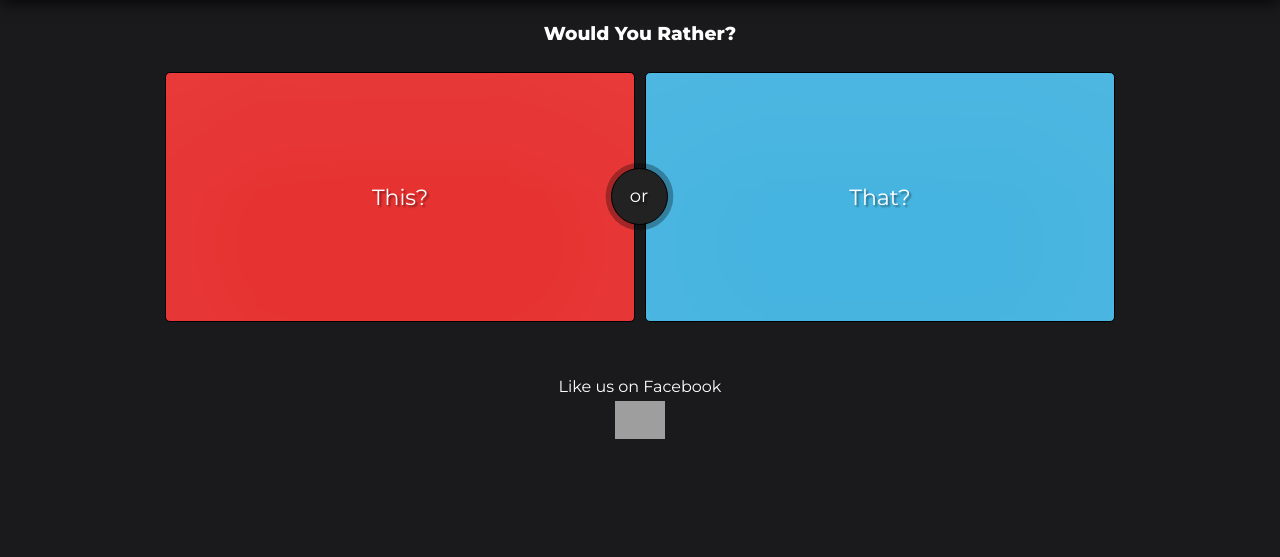
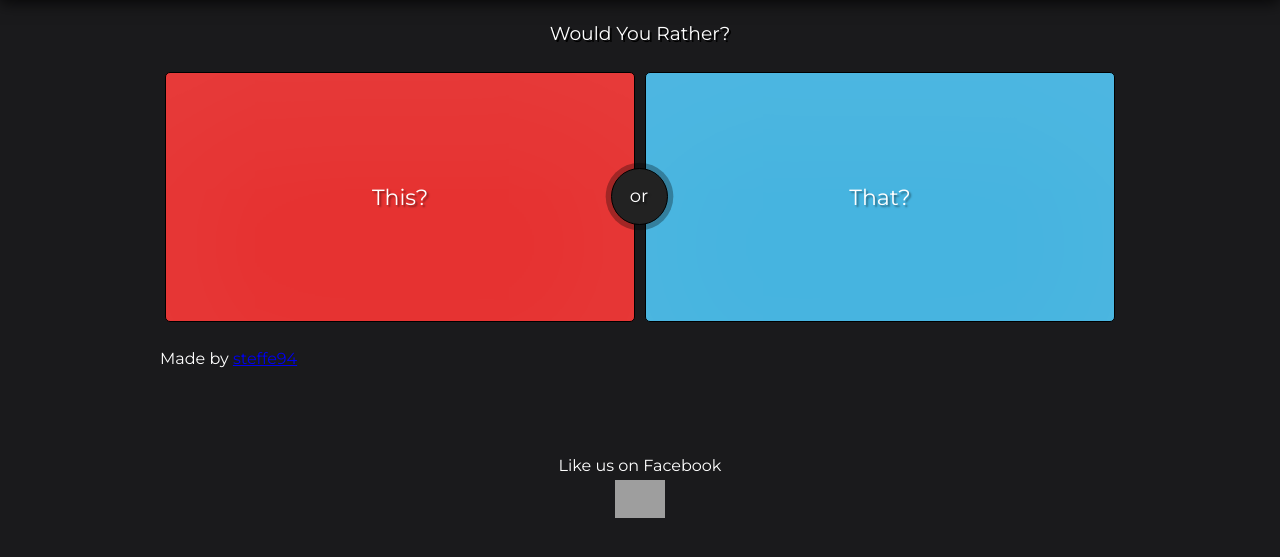
Before and after one commit to duvan094/PHPproject, a PHP site: page / in a window 1280 px wide. Shown: the part 66-623 px from the top of the page. Run offline with PHP 8.4, Linux system fonts and the light colour scheme; grey boxes are pictures that could not be loaded.

Commit message:
author text

```diff
--- a/index.php
+++ b/index.php
@@ -6,5 +6,7 @@
         <li><button>This?</button></li>
         <li><button>That?</button></li>
       </ul>
+      <p>Made by <a href="#">steffe94</a></p>
+
     </main>
     <?php  include "footer.php"?>
--- a/main.css
+++ b/main.css
@@ -50,10 +50,13 @@ body p, h1, h3 {
 
 h3{
 	text-align: center;
+	text-shadow: 2px 2px #000000;
+	font-weight: 400;
 }
 
 main{
-	margin-top: 88px;
+	max-width: 960px;
+	margin:88px auto 88px auto;
 }
 
 #home{
@@ -73,7 +76,6 @@ main{
 
 /*Would you rather cards*/
 #card-container{
-	max-width: 960px;
 	margin:22px auto;
 	overflow: hidden;
 	position: relative;
@@ -117,7 +119,7 @@ main{
   font-size: 18px;
   content:"or";
   position: absolute;
-  z-index: 10;
+  z-index: 5;
   bottom:50%;
   margin-bottom: -27.5px;
   display: inline-block;
```
